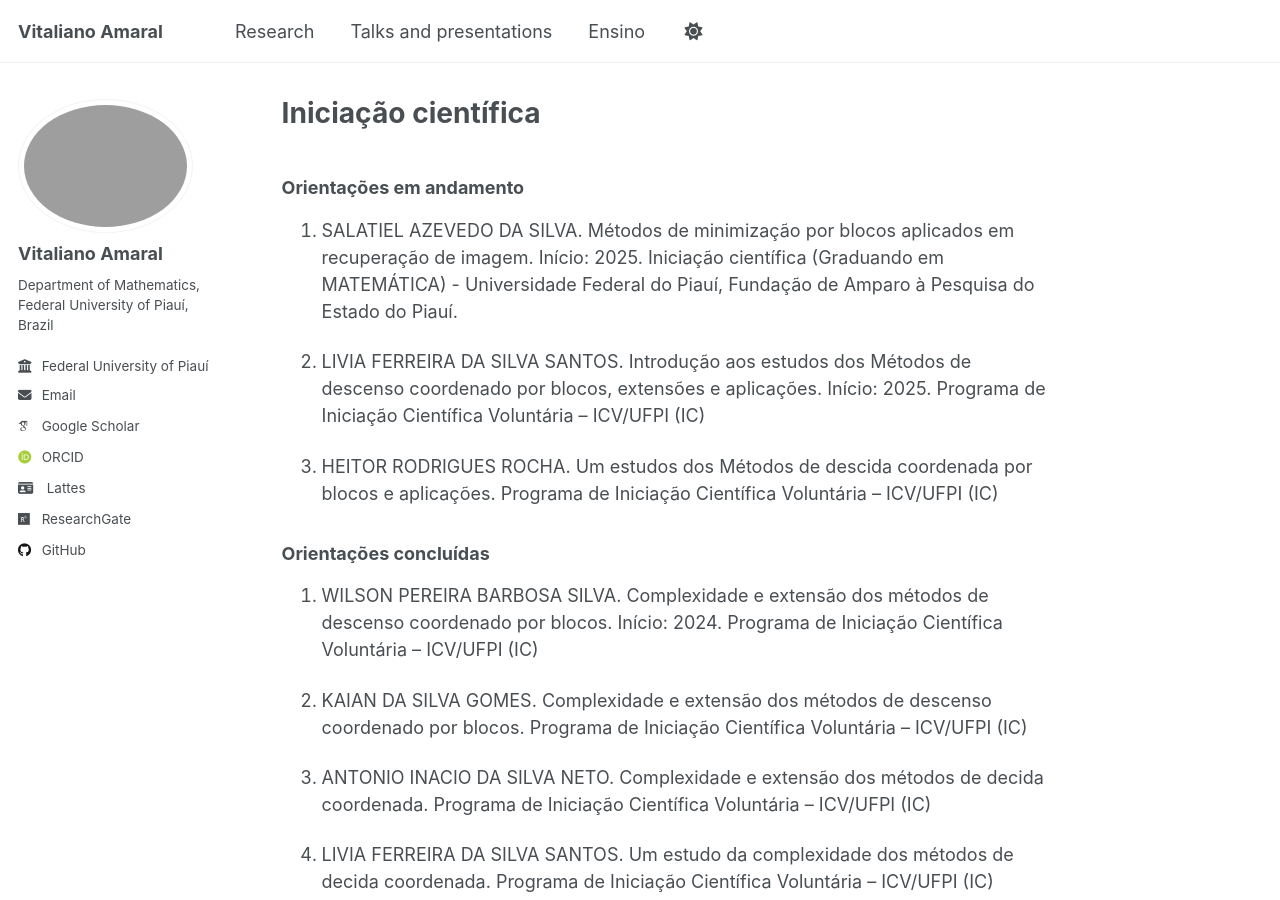
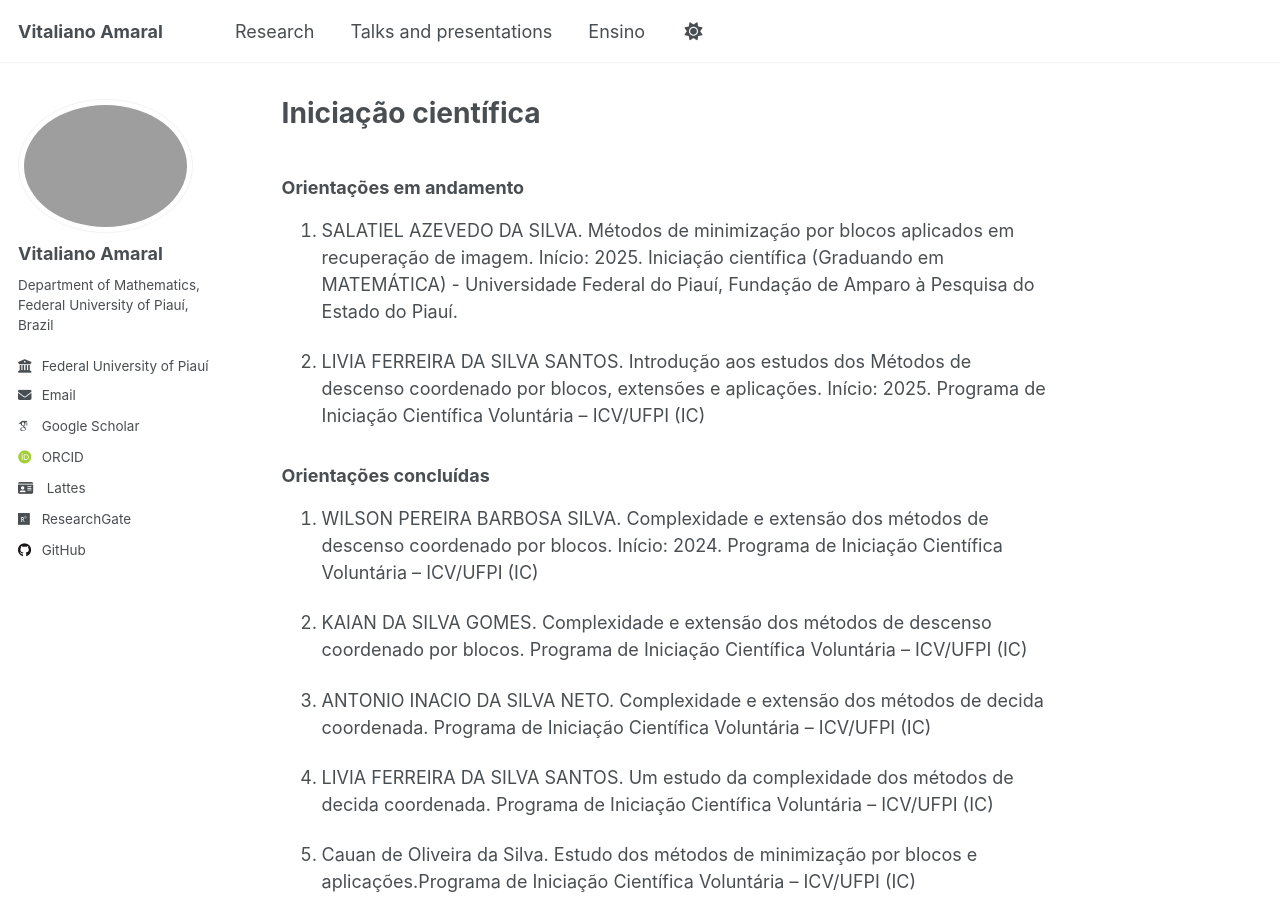
Before and after one commit to vitalianoamaral/vitalianoamaral.github.io, a Jekyll site: the page built from ensino/ic.md, in a window 1280 px wide and 900 px high. Built offline with Jekyll 4.4.1, drawn with Linux system fonts in a browser that asks for light colours; some web fonts are replaced.

Commit message:
Remove Heitor Rodrigues Rocha's study entry
Removed a study entry related to coordinated descent methods.

```diff
--- a/ensino/ic.md
+++ b/ensino/ic.md
@@ -8,8 +8,6 @@ author_profile: true
 1. SALATIEL AZEVEDO DA SILVA. Métodos de minimização por blocos aplicados em recuperação de imagem. Início: 2025. Iniciação científica (Graduando em MATEMÁTICA) - Universidade Federal do Piauí, Fundação de Amparo à Pesquisa do Estado do Piauí.
 
 1. LIVIA FERREIRA DA SILVA SANTOS. Introdução aos estudos dos Métodos de descenso coordenado por blocos, extensões e aplicações. Início: 2025. Programa de Iniciação Científica Voluntária – ICV/UFPI (IC)
-
-1. HEITOR RODRIGUES ROCHA. Um estudos dos Métodos de descida coordenada por blocos e aplicações. Programa de Iniciação Científica Voluntária – ICV/UFPI (IC)
 
 ### Orientações concluídas
 1. WILSON PEREIRA BARBOSA SILVA. Complexidade e extensão dos métodos de descenso coordenado por blocos. Início: 2024. Programa de Iniciação Científica Voluntária – ICV/UFPI (IC)
```
